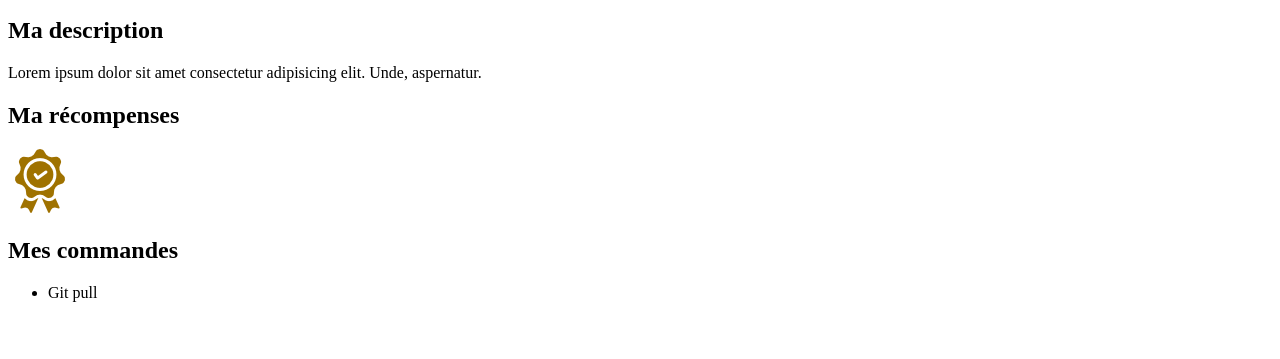
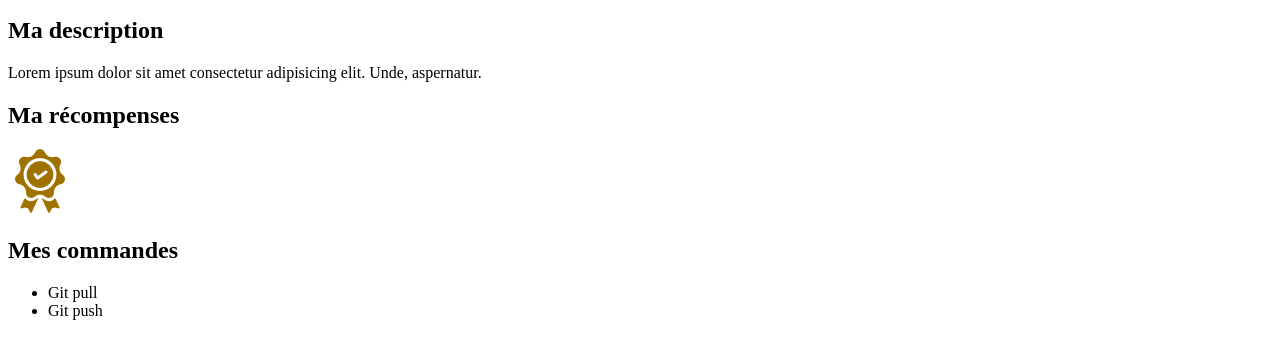
Before and after one commit to KLefebvredev/cours_git, a plain HTML site: page index.html in a window 1280 px wide. Shown: the part 57-416 px from the top of the page. Drawn offline with Linux system fonts and the light colour scheme.

Commit message:
ajout commande git push

```diff
--- a/index.html
+++ b/index.html
@@ -34,6 +34,7 @@
 		<h2>Mes commandes</h2>
 		<ul>
 			<li>Git pull</li>
+			<li>Git push</li>
 		</ul>
 	</div>
 
```
